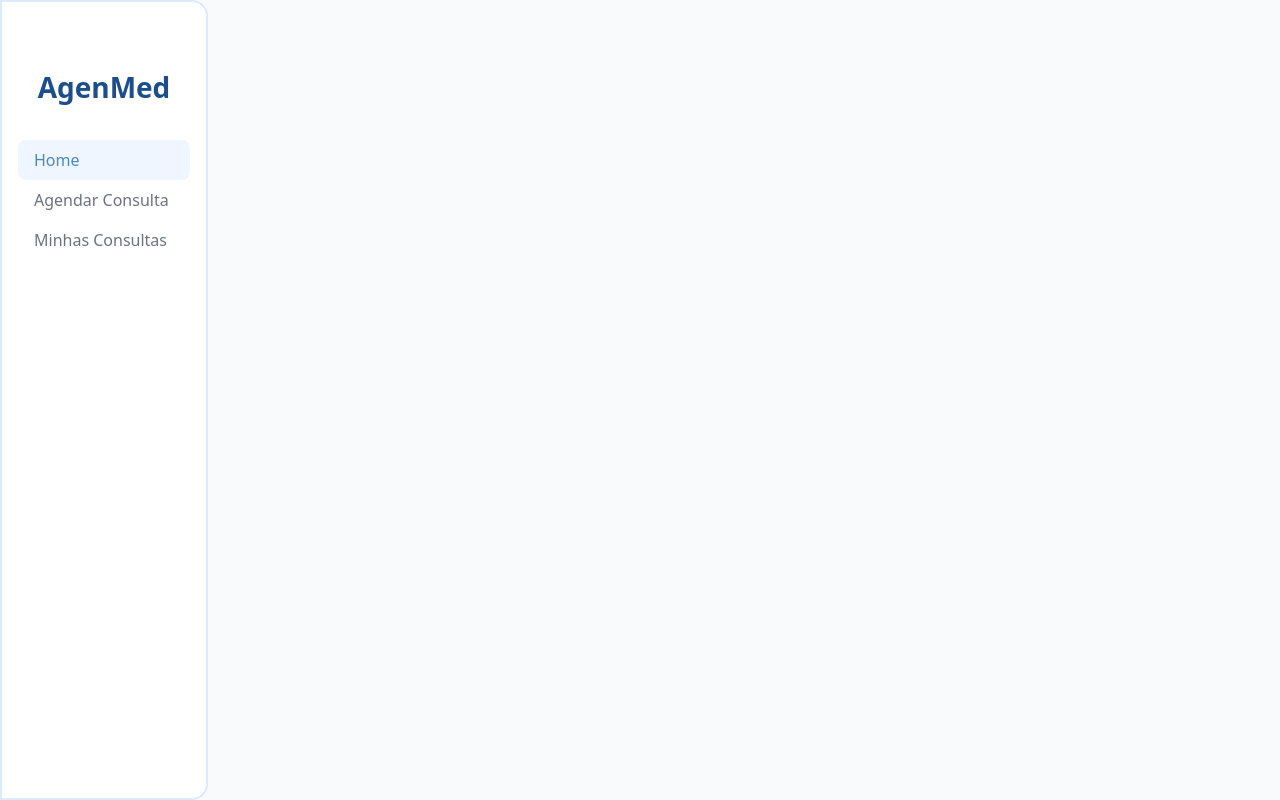
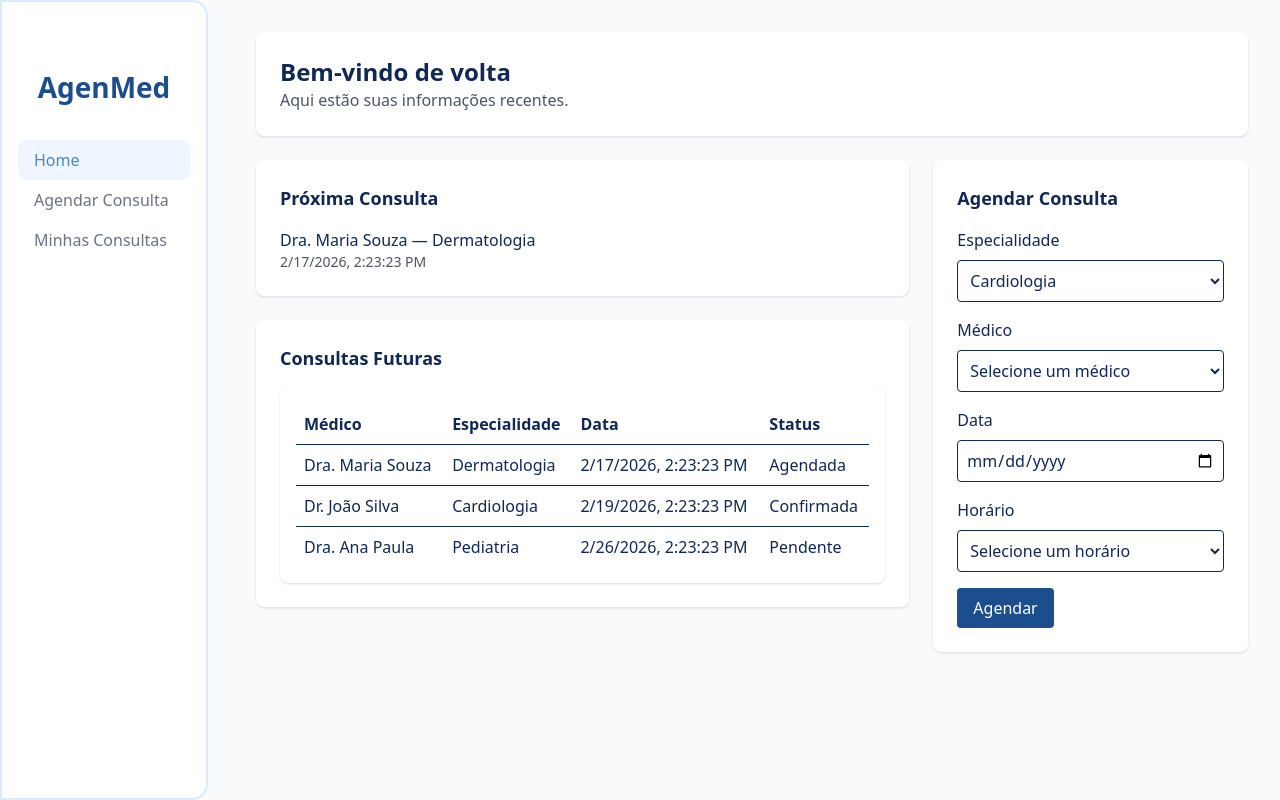
Before and after one commit to IsaacLira42/AgendaMed, a Next.js app in the folder frontend/: page / in a window 1280 px wide. Built offline with nearby package versions, Linux system fonts and the light colour scheme.

Commit message:
feat: implementa páginas de agendamento e consultas, adiciona componentes de formulário e tabela

```diff
--- /dev/null
+++ b/frontend/app/agendar/page.tsx
@@ -0,0 +1,12 @@
+import AgendarForm from "@/components/AgendarForm";
+
+export default function AgendarPage() {
+    return (
+        <div className="ml-56 p-8">
+            <h1 className="text-2xl font-bold mb-4">Agendar Consulta</h1>
+            <div className="max-w-lg">
+                <AgendarForm />
+            </div>
+        </div>
+    );
+}
--- /dev/null
+++ b/frontend/app/minhas-consultas/page.tsx
@@ -0,0 +1,16 @@
+import ConsultaTable from "@/components/ConsultaTable";
+
+const MOCK = [
+    { id: "1", medico: "Dr. João Silva", especialidade: "Cardiologia", data: new Date().toISOString(), status: "Concluída" },
+    { id: "2", medico: "Dra. Maria Souza", especialidade: "Dermatologia", data: new Date(Date.now() + 86400000 * 2).toISOString(), status: "Agendada" },
+    { id: "3", medico: "Dra. Ana Paula", especialidade: "Pediatria", data: new Date(Date.now() + 86400000 * 7).toISOString(), status: "Pendente" },
+];
+
+export default function MinhasConsultasPage() {
+    return (
+        <div className="ml-56 p-8">
+            <h1 className="text-2xl font-bold mb-4">Minhas Consultas</h1>
+            <ConsultaTable consultas={MOCK} />
+        </div>
+    );
+}
--- a/frontend/app/page.tsx
+++ b/frontend/app/page.tsx
@@ -1,8 +1,10 @@
+
+import Dashboard from "@/components/Dashboard";
 
 export default function Home() {
   return (
-    <div>
-
+    <div className="ml-56 p-8">
+      <Dashboard />
     </div>
   );
 }
--- /dev/null
+++ b/frontend/components/AgendarForm.tsx
@@ -0,0 +1,69 @@
+"use client";
+import React, { useMemo, useState } from "react";
+
+type Medico = { id: string; nome: string; especialidade: string };
+
+const MEDICOS: Medico[] = [
+    { id: "1", nome: "Dr. João Silva", especialidade: "Cardiologia" },
+    { id: "2", nome: "Dra. Maria Souza", especialidade: "Dermatologia" },
+    { id: "3", nome: "Dr. Carlos Lima", especialidade: "Cardiologia" },
+    { id: "4", nome: "Dra. Ana Paula", especialidade: "Pediatria" },
+];
+
+export default function AgendarForm() {
+    const especialidades = useMemo(() => Array.from(new Set(MEDICOS.map((m) => m.especialidade))), []);
+    const [especialidade, setEspecialidade] = useState<string>(especialidades[0] || "");
+    const [medicoId, setMedicoId] = useState<string>("");
+    const [data, setData] = useState<string>("");
+    const [horario, setHorario] = useState<string>("");
+
+    const medicosFiltrados = MEDICOS.filter((m) => m.especialidade === especialidade);
+
+    function handleSubmit(e: React.FormEvent) {
+        e.preventDefault();
+        if (!medicoId || !data || !horario) {
+            alert("Por favor preencha todos os campos.");
+            return;
+        }
+        const medico = MEDICOS.find((m) => m.id === medicoId);
+        alert(`Consulta agendada com ${medico?.nome} em ${data} às ${horario}`);
+        setMedicoId("");
+        setData("");
+        setHorario("");
+    }
+
+    return (
+        <form onSubmit={handleSubmit} className="bg-white p-6 rounded-lg shadow">
+            <h3 className="text-lg font-semibold mb-4">Agendar Consulta</h3>
+
+            <label className="block mb-2">Especialidade</label>
+            <select className="w-full mb-4 p-2 border rounded" value={especialidade} onChange={(e) => setEspecialidade(e.target.value)}>
+                {especialidades.map((esp) => (
+                    <option key={esp} value={esp}>{esp}</option>
+                ))}
+            </select>
+
+            <label className="block mb-2">Médico</label>
+            <select className="w-full mb-4 p-2 border rounded" value={medicoId} onChange={(e) => setMedicoId(e.target.value)}>
+                <option value="">Selecione um médico</option>
+                {medicosFiltrados.map((m) => (
+                    <option key={m.id} value={m.id}>{m.nome}</option>
+                ))}
+            </select>
+
+            <label className="block mb-2">Data</label>
+            <input className="w-full mb-4 p-2 border rounded" type="date" value={data} onChange={(e) => setData(e.target.value)} />
+
+            <label className="block mb-2">Horário</label>
+            <select className="w-full mb-4 p-2 border rounded" value={horario} onChange={(e) => setHorario(e.target.value)}>
+                <option value="">Selecione um horário</option>
+                <option value="09:00">09:00</option>
+                <option value="10:00">10:00</option>
+                <option value="14:00">14:00</option>
+                <option value="15:30">15:30</option>
+            </select>
+
+            <button className="bg-azul-corporativo text-white px-4 py-2 rounded" type="submit">Agendar</button>
+        </form>
+    );
+}
--- /dev/null
+++ b/frontend/components/ConsultaTable.tsx
@@ -0,0 +1,36 @@
+import React from "react";
+
+type Consulta = {
+    id: string;
+    medico: string;
+    especialidade: string;
+    data: string;
+    status: string;
+};
+
+export default function ConsultaTable({ consultas }: { consultas: Consulta[] }) {
+    return (
+        <div className="overflow-x-auto bg-white rounded-lg shadow p-4">
+            <table className="min-w-full text-left">
+                <thead>
+                    <tr>
+                        <th className="p-2">Médico</th>
+                        <th className="p-2">Especialidade</th>
+                        <th className="p-2">Data</th>
+                        <th className="p-2">Status</th>
+                    </tr>
+                </thead>
+                <tbody>
+                    {consultas.map((c) => (
+                        <tr key={c.id} className="border-t">
+                            <td className="p-2">{c.medico}</td>
+                            <td className="p-2">{c.especialidade}</td>
+                            <td className="p-2">{new Date(c.data).toLocaleString()}</td>
+                            <td className="p-2">{c.status}</td>
+                        </tr>
+                    ))}
+                </tbody>
+            </table>
+        </div>
+    );
+}
--- /dev/null
+++ b/frontend/components/Dashboard.tsx
@@ -0,0 +1,46 @@
+import ConsultaTable from "./ConsultaTable";
+import AgendarForm from "./AgendarForm";
+
+const MOCK_PROXIMA = {
+    medico: "Dra. Maria Souza",
+    especialidade: "Dermatologia",
+    data: new Date(Date.now() + 86400000).toISOString(),
+};
+
+const MOCK_FUTURAS = [
+    { id: "a1", medico: "Dra. Maria Souza", especialidade: "Dermatologia", data: new Date(Date.now() + 86400000).toISOString(), status: "Agendada" },
+    { id: "a2", medico: "Dr. João Silva", especialidade: "Cardiologia", data: new Date(Date.now() + 86400000 * 3).toISOString(), status: "Confirmada" },
+    { id: "a3", medico: "Dra. Ana Paula", especialidade: "Pediatria", data: new Date(Date.now() + 86400000 * 10).toISOString(), status: "Pendente" },
+];
+
+export default function Dashboard() {
+    return (
+        <div className="space-y-6">
+            <section className="bg-white p-6 rounded-lg shadow">
+                <h2 className="text-2xl font-bold">Bem-vindo de volta</h2>
+                <p className="text-gray-600">Aqui estão suas informações recentes.</p>
+            </section>
+
+            <section className="grid grid-cols-1 lg:grid-cols-3 gap-6">
+                <div className="col-span-2">
+                    <div className="bg-white p-6 rounded-lg shadow mb-6">
+                        <h3 className="text-lg font-semibold">Próxima Consulta</h3>
+                        <div className="mt-4">
+                            <p className="font-medium">{MOCK_PROXIMA.medico} — {MOCK_PROXIMA.especialidade}</p>
+                            <p className="text-sm text-gray-600">{new Date(MOCK_PROXIMA.data).toLocaleString()}</p>
+                        </div>
+                    </div>
+
+                    <div className="bg-white p-6 rounded-lg shadow">
+                        <h3 className="text-lg font-semibold mb-4">Consultas Futuras</h3>
+                        <ConsultaTable consultas={MOCK_FUTURAS} />
+                    </div>
+                </div>
+
+                <aside>
+                    <AgendarForm />
+                </aside>
+            </section>
+        </div>
+    );
+}
--- a/frontend/components/navbar.tsx
+++ b/frontend/components/navbar.tsx
@@ -1,12 +1,29 @@
+"use client";
+import Link from "next/link";
+import { usePathname } from "next/navigation";
+
 export const Navbar = () => {
+  const pathname = usePathname() || "/";
+
+  const linkClass = (path: string) => {
+    const active = path === "/" ? pathname === "/" : pathname.startsWith(path);
+    return `${active ? "font-medium text-azul-soft bg-blue-50" : "text-gray-500"} pl-4 py-2 pr-auto rounded-lg hover:bg-blue-50 cursor-pointer`;
+  };
+
   return (
     <nav className="h-full w-52 fixed px-4 rounded-r-2xl border-2 border-blue-100 bg-background">
-        <h1 className="text-[28px] font-bold text-azul-corporativo pt-16 pb-8 cursor-pointer text-center">AgenMed</h1>
-        <ul className="flex flex-col">
-            <li className="font-medium text-azul-soft pl-4 py-2 pr-auto rounded-lg bg-blue-50 hover:bg-blue-50 cursor-pointer">Home</li>
-            <li className="text-gray-500 pl-4 py-2 pr-auto rounded-lg hover:bg-blue-50 cursor-pointer">Agendar Consulta</li>
-            <li className="text-gray-500 pl-4 py-2 pr-auto rounded-lg hover:bg-blue-50 cursor-pointer">Minhas Consultas</li>
-        </ul>
+      <h1 className="text-[28px] font-bold text-azul-corporativo pt-16 pb-8 cursor-pointer text-center">AgenMed</h1>
+      <ul className="flex flex-col">
+        <li>
+          <Link href="/" className={linkClass("/") + " block w-full"}>Home</Link>
+        </li>
+        <li>
+          <Link href="/agendar" className={linkClass("/agendar") + " block w-full"}>Agendar Consulta</Link>
+        </li>
+        <li>
+          <Link href="/minhas-consultas" className={linkClass("/minhas-consultas") + " block w-full"}>Minhas Consultas</Link>
+        </li>
+      </ul>
     </nav>
   )
 }
```
Also changed, not shown: 1 other file (tests, documents, lock files or other folders).
